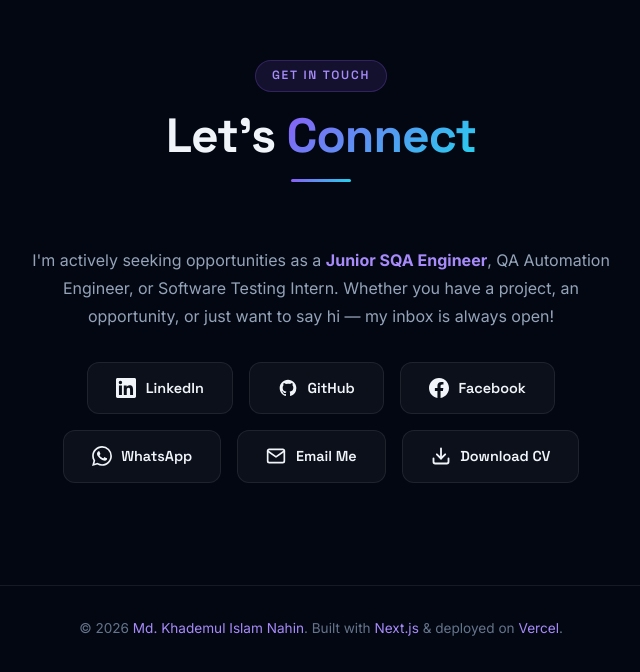
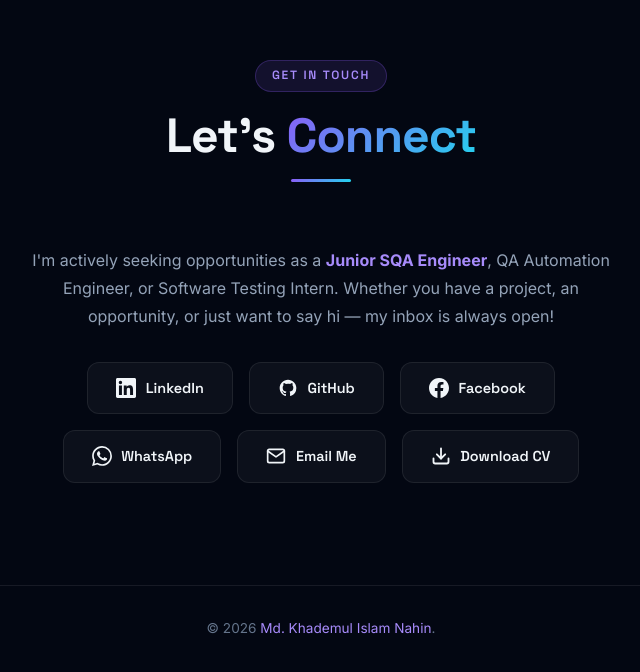
Before and after one commit to Nahin197/nahin-portfolio, a Next.js app: page / in a window 1280 px wide. Shown: the part 7281-7953 px from the top of the page, without its empty margins (319-959 px from the left). Built offline with nearby package versions, Linux system fonts and the light colour scheme.

Commit message:
update: remove 'Built with Next.js' text from footer

```diff
--- a/app/page.js
+++ b/app/page.js
@@ -902,7 +902,7 @@ function Footer() {
   return (
     <footer className="footer">
       <div className="container">
-        <p className="footer-text">© {new Date().getFullYear()} <span>Md. Khademul Islam Nahin</span>. Built with <span>Next.js</span> &amp; deployed on <span>Vercel</span>.</p>
+        <p className="footer-text">© {new Date().getFullYear()} <span>Md. Khademul Islam Nahin</span>.</p>
       </div>
     </footer>
   );
```
